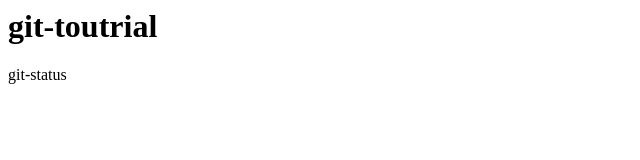
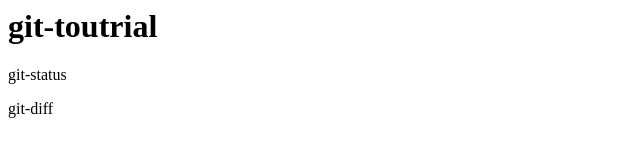
Before and after one commit to hikaru355/git-tutorial, a plain HTML site: page index.html in a window 1280 px wide. Shown: the full height of the page, 0-640 px from the left. Drawn offline with Linux system fonts and the light colour scheme.

Commit message:
git-diffを追記

```diff
--- a/index.html
+++ b/index.html
@@ -1,3 +1,5 @@
 <h1>git-toutrial</h1>
 
 <p>git-status</p>
+
+<p>git-diff</p>
```
